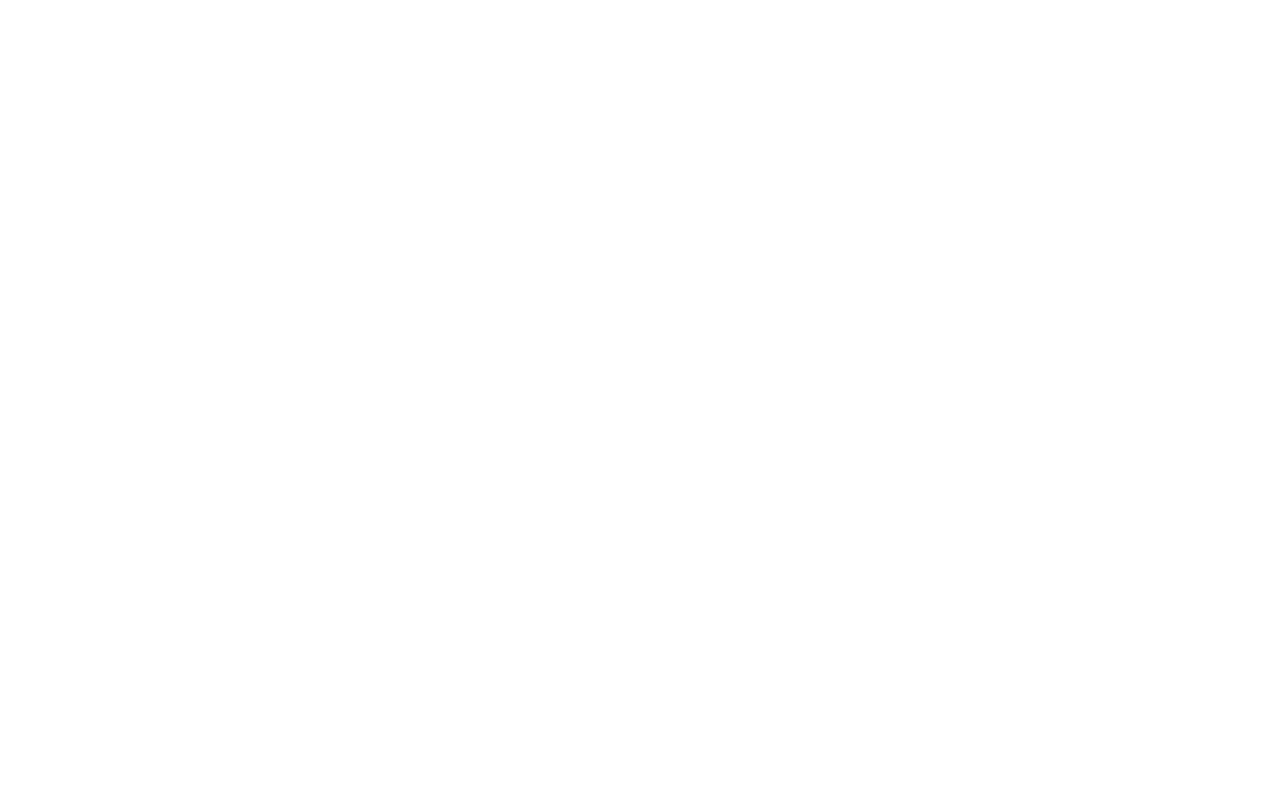
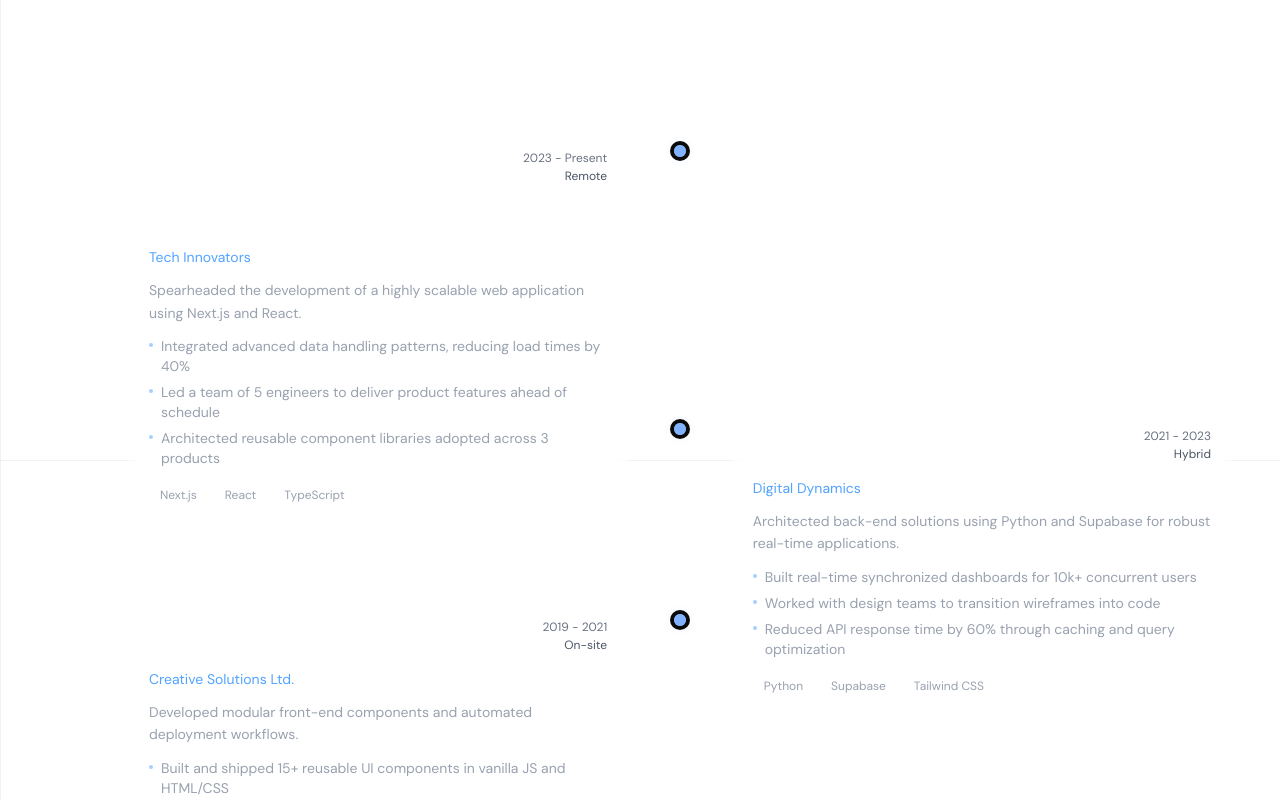
Before and after one commit to qwzynx/Portfolio, a Next.js app: page / in a window 1280 px wide. Shown: the part 1140-1940 px from the top of the page. Before the commit the page ends 1091 px from the top, so only its background shows below. Built offline with nearby package versions, Linux system fonts and the light colour scheme; a web font is replaced by a local one.

Commit message:
experience section. timeline of experiences

```diff
--- /dev/null
+++ b/app/components/experience.tsx
@@ -0,0 +1,131 @@
+import React from "react";
+
+const experiences = [
+  {
+    role: "Senior Software Engineer",
+    company: "Tech Innovators",
+    date: "2023 - Present",
+    location: "Remote",
+    description: "Spearheaded the development of a highly scalable web application using Next.js and React.",
+    bullets: [
+      "Integrated advanced data handling patterns, reducing load times by 40%",
+      "Led a team of 5 engineers to deliver product features ahead of schedule",
+      "Architected reusable component libraries adopted across 3 products",
+    ],
+    tech: ["Next.js", "React", "TypeScript"]
+  },
+  {
+    role: "Full Stack Developer",
+    company: "Digital Dynamics",
+    date: "2021 - 2023",
+    location: "Hybrid",
+    description: "Architected back-end solutions using Python and Supabase for robust real-time applications.",
+    bullets: [
+      "Built real-time synchronized dashboards for 10k+ concurrent users",
+      "Worked with design teams to transition wireframes into code",
+      "Reduced API response time by 60% through caching and query optimization",
+    ],
+    tech: ["Python", "Supabase", "Tailwind CSS"]
+  },
+  {
+    role: "Software Developer",
+    company: "Creative Solutions Ltd.",
+    date: "2019 - 2021",
+    location: "On-site",
+    description: "Developed modular front-end components and automated deployment workflows.",
+    bullets: [
+      "Built and shipped 15+ reusable UI components in vanilla JS and HTML/CSS",
+      "Automated CI/CD pipelines on Arch Linux servers cutting deploy time in half",
+      "Improved cross-browser compatibility across all major browsers",
+    ],
+    tech: ["JavaScript", "HTML/CSS", "Arch Linux"]
+  }
+];
+
+function Card({ exp }: { exp: typeof experiences[0] }) {
+  return (
+    <div className="bg-white/[0.03] backdrop-blur-md border border-white/8 rounded-2xl p-5 hover:bg-white/[0.05] hover:border-white/15 transition-all duration-300 group w-full">
+      {/* Header */}
+      <div className="flex items-start justify-between gap-2 mb-1">
+        <div>
+          <h3 className="text-base font-bold text-white leading-tight">{exp.role}</h3>
+          <p className="text-sm text-blue-400 font-medium mt-0.5">{exp.company}</p>
+        </div>
+        <div className="text-right shrink-0 text-xs text-gray-500">
+          <div>{exp.date}</div>
+          <div className="text-gray-600 mt-0.5">{exp.location}</div>
+        </div>
+      </div>
+
+      {/* Description */}
+      <p className="text-gray-400 text-sm leading-relaxed mt-3 mb-3">
+        {exp.description}
+      </p>
+
+      {/* Bullet Points */}
+      <ul className="space-y-1.5 mb-4">
+        {exp.bullets.map((bullet, i) => (
+          <li key={i} className="flex items-start gap-2 text-sm text-gray-400">
+            <span className="mt-[7px] h-1 w-1 rounded-full bg-blue-400/50 shrink-0"></span>
+            {bullet}
+          </li>
+        ))}
+      </ul>
+
+      {/* Tech Pills */}
+      <div className="flex flex-wrap gap-1.5">
+        {exp.tech.map((techItem, idx) => (
+          <span key={idx} className="px-2.5 py-0.5 bg-white/5 rounded-full text-xs text-gray-400 border border-white/8">
+            {techItem}
+          </span>
+        ))}
+      </div>
+    </div>
+  );
+}
+
+export default function Experience() {
+  return (
+    <section className="w-full py-20 px-4 md:px-12 flex flex-col items-center z-10 relative">
+      <div className="flex flex-col items-center mb-12">
+        <h2 className="text-4xl md:text-5xl font-bold text-white tracking-tight text-center">
+          Experience
+        </h2>
+      </div>
+
+      {/* Center Timeline */}
+      <div className="relative w-full max-w-7xl">
+        {/* Vertical center line */}
+        <div className="absolute left-1/2 top-0 bottom-0 w-px bg-white/10 -translate-x-1/2 hidden md:block" />
+
+        {experiences.map((exp, index) => {
+          const isLeft = index % 2 === 0;
+          return (
+            <div key={index} className="relative md:-mb-30 mb-2 flex md:items-start w-full last:mb-0">
+
+              {/* LEFT SIDE */}
+              <div className={`w-full md:w-[calc(50%-20px)] ${isLeft ? "md:pr-6" : "md:invisible"}`}>
+                {isLeft && <Card exp={exp} />}
+              </div>
+
+              {/* Center Dot */}
+              <div className="hidden md:flex shrink-0 w-14 items-start justify-center pt-4">
+                <span className="h-3 w-3 rounded-full bg-blue-500/60 ring-4 ring-[#0a0a0a] shadow-[0_0_10px_rgba(59,130,246,0.3)]" />
+              </div>
+
+              {/* RIGHT SIDE */}
+              <div className={`w-full md:w-[calc(50%-20px)] ${!isLeft ? "md:pl-6" : "md:invisible"}`}>
+                {!isLeft && <Card exp={exp} />}
+              </div>
+
+              {/* Mobile: always full width */}
+              <div className="md:hidden w-full">
+                <Card exp={exp} />
+              </div>
+            </div>
+          );
+        })}
+      </div>
+    </section>
+  );
+}
--- a/app/page.tsx
+++ b/app/page.tsx
@@ -1,11 +1,13 @@
 import Hero from "./components/hero";
 import Skills from "./components/skills";
+import Experience from "./components/experience";
 
 export default function Home() {
   return (
     <main className="w-full">
       <Hero />
       <Skills />
+      <Experience />
     </main>
   );
 }
```
